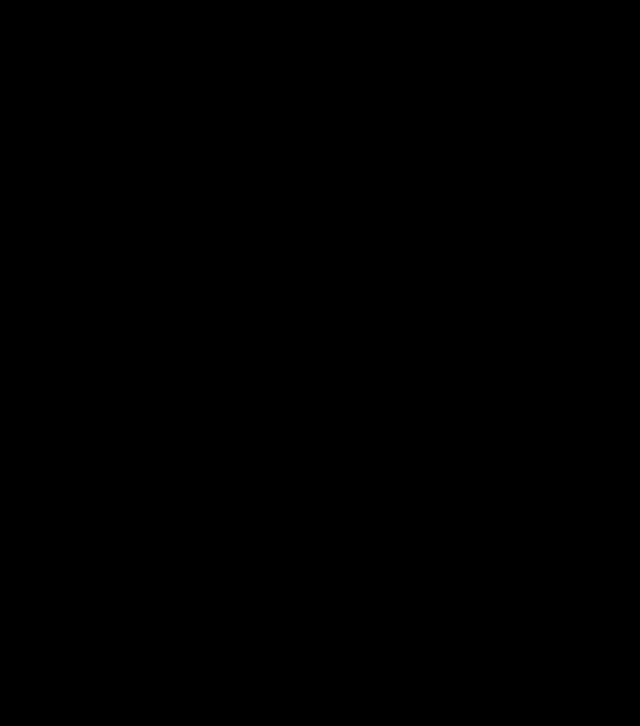
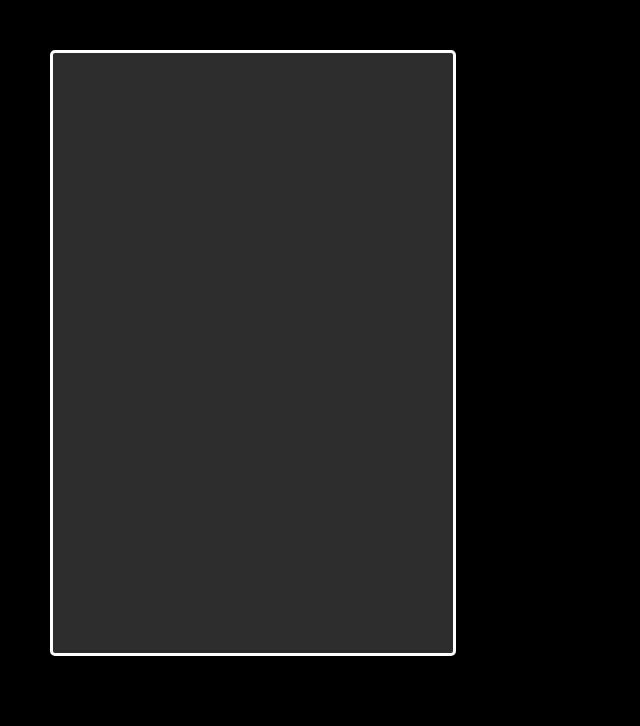
Before and after one commit to satyamrk18/Portfolio, a plain HTML site: page index.html in a window 1280 px wide. Shown: the top 726 px of the page, without its empty margins (0-640 px from the left). Drawn offline with Linux system fonts and the light colour scheme.

Commit message:
information box added

```diff
--- a/index.html
+++ b/index.html
@@ -18,11 +18,14 @@
         border-radius: 2px;
         cursor: pointer;
         transition: background-color 0.3s, box-shadow 0.3s;
+        position: relative;
+        z-index: 1;
       }
 
       .box:hover {
         box-shadow: 0 0 25px #f6e05e, 0 0 50px #f6e05e, 0 0 200px #f6e05e,
           0 0 350px #f6e05e;
+        mix-blend-mode: screen;
         transition: box-shadow 0.1s;
       }
 
@@ -31,10 +34,25 @@
         flex-direction: row;
         flex-wrap: wrap;
       }
+      .info {
+        height:600px;
+        width:400px;
+        border: 3px solid white;
+        border-radius: 5px;
+        margin: 50px auto;
+        margin-left: 50px;
+        position: absolute;
+        z-index: 2;
+        top: 0px;
+        z-index: 2px;
+        background:rgba(225,225,225,0.2);
+        backdrop-filter:blur(10px);
+      }
     </style>
   </head>
   <body>
     <div class="container">
+      <div class="info"></div>
       <script>
         for (let i = 0; i < 1035; i++) {
           document.write('<div class="box"></div>');
```
Also changed, not shown: 1 other file.
